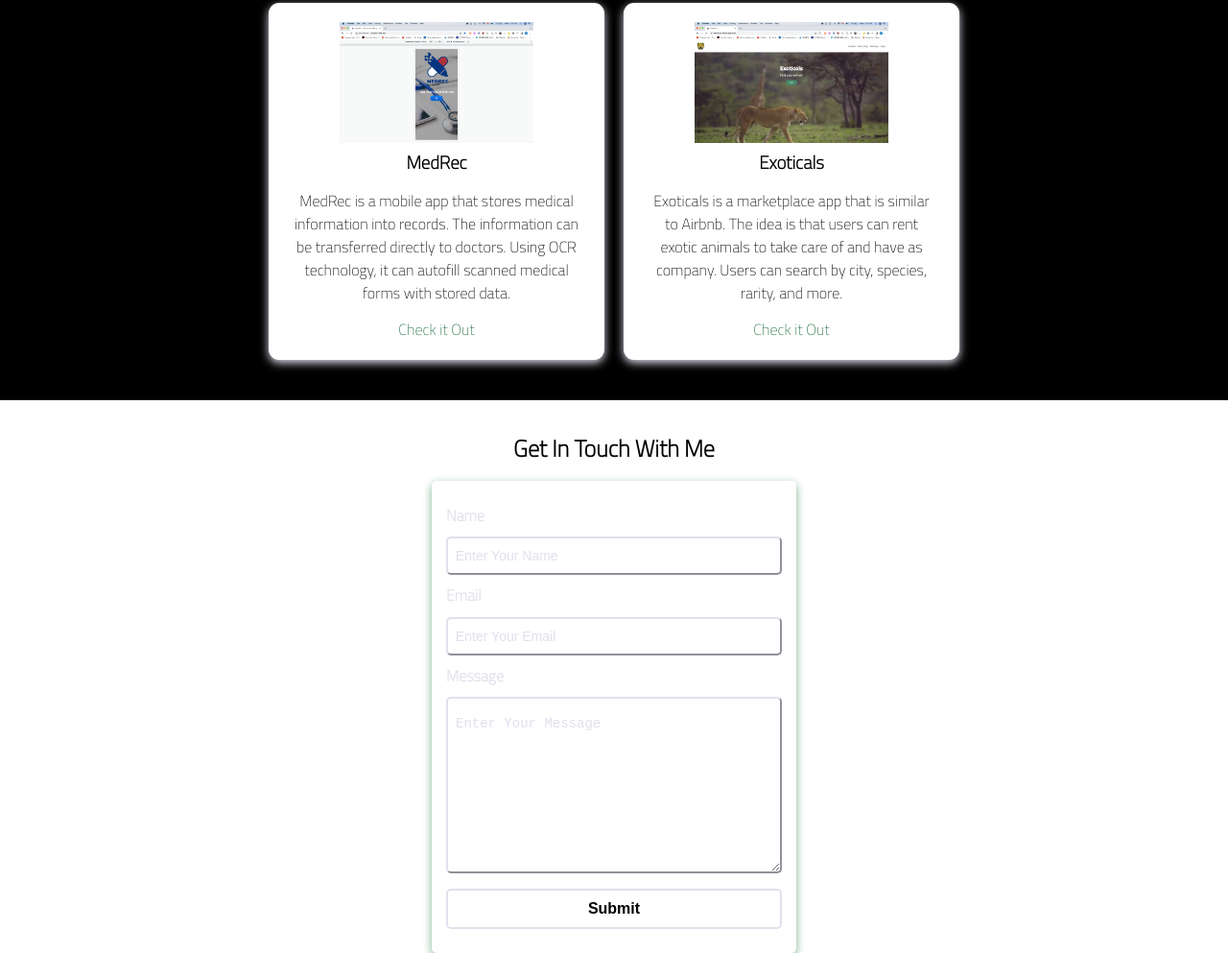
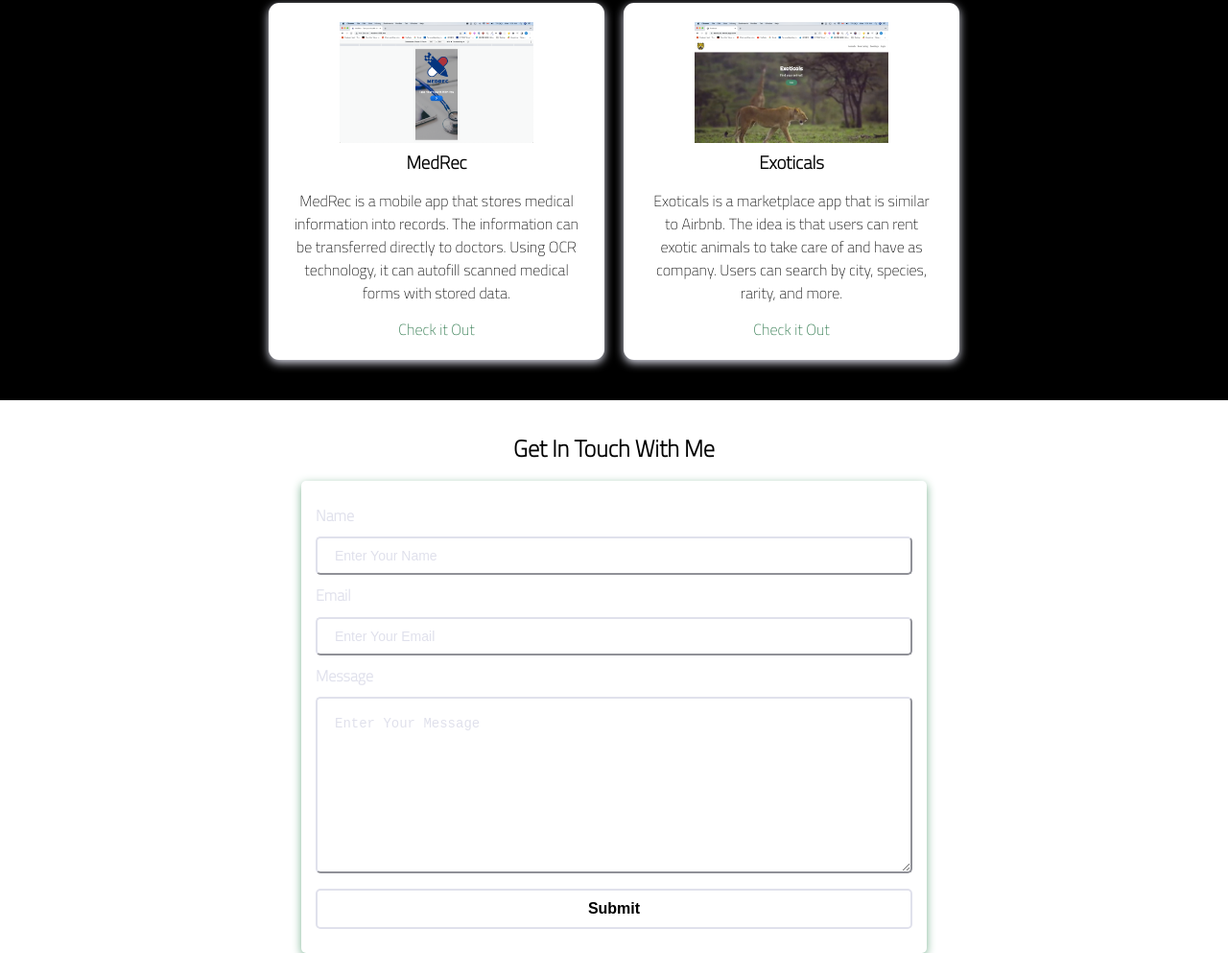
Before and after one commit to kthom123/kthom123.github.io, a plain HTML site: page web_portfolio/index.html in a window 1280 px wide. Shown: the part 1619-2612 px from the top of the page at 96% size. Drawn offline with nearby package versions, Linux system fonts and the light colour scheme.

Commit message:
edited Contact

```diff
--- a/web_portfolio/assets/css/styles.css
+++ b/web_portfolio/assets/css/styles.css
@@ -252,7 +252,7 @@ nav ul.show {
 }
 
 .contact-form-container {
-  max-width: 23.75rem;
+  max-width: 40.75rem;
   margin: 0 auto;
   padding: 0.938rem;
   border-radius: 5px;
@@ -272,6 +272,7 @@ nav ul.show {
 
 .contact-form-container .input-field {
   width: 100%;
+  padding-left: 10px;
   padding-top: 10px;
   padding-bottom: 10px;
   border-radius: 5px;
--- a/web_portfolio/index.html
+++ b/web_portfolio/index.html
@@ -154,7 +154,7 @@
       <h2>Get In Touch With Me</h2>
       <div class="contact-form-container">
         <div class="contact-form">
-          <form action="https://formspree.io/f/xyylngw" method="POST">
+          <form action="https://formspree.io/f/mzbonlzk" method="POST">
             <div class="form-control">
               <label for="name">Name</label>
               <input
```
